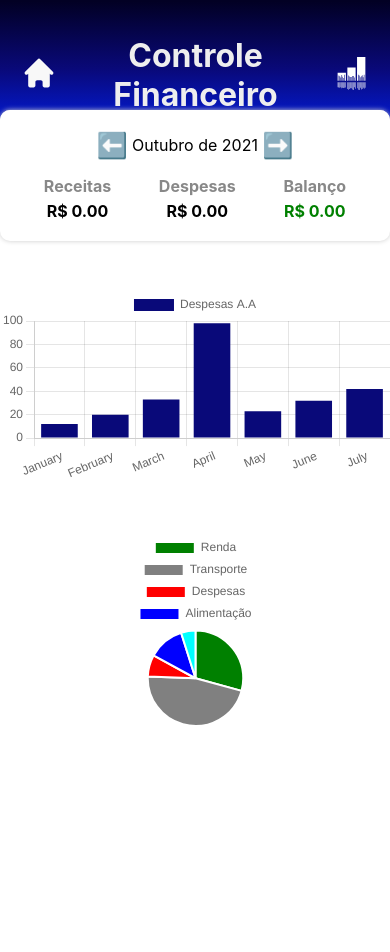
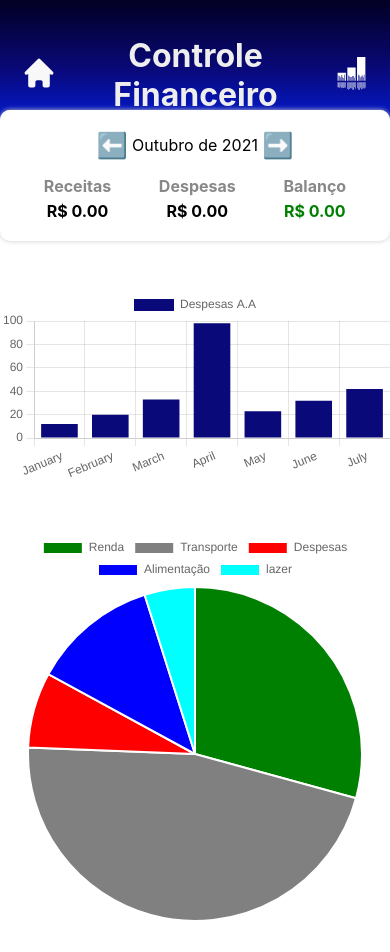
Before and after one commit to ManoelPatrocinio/expense_tracker, a React (Create React App) app: page /charts in a window 390 px wide. Before the commit the page ends 844 px from the top, so only its background shows below. Built offline with nearby package versions, Linux system fonts and the light colour scheme; no server answers.

Commit message:
responsive on chart page

```diff
--- a/src/pages/charts/chats_style.ts
+++ b/src/pages/charts/chats_style.ts
@@ -29,9 +29,18 @@ export const ChartsContainer = styled.div`
 export const VerticalChart = styled.div`
   width: 100%;
   height: 50%;
+
+  @media(max-width:580px){
+    height:100% !important;
+  }
 `;
 export const PizzaChart = styled.div`
   padding-top: 3rem;
   width: 50%;
   height: 50%;
+
+  @media(max-width:580px){
+    width:100% !important;
+    height:100%;
+  }
 `;
```
